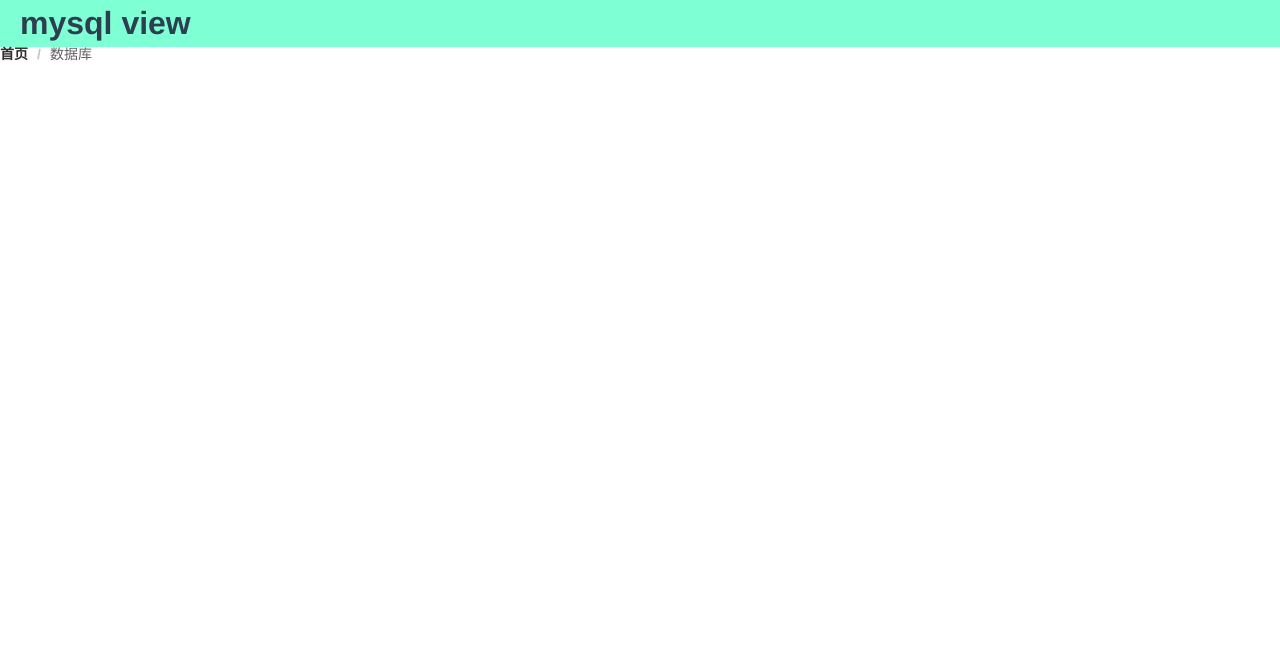
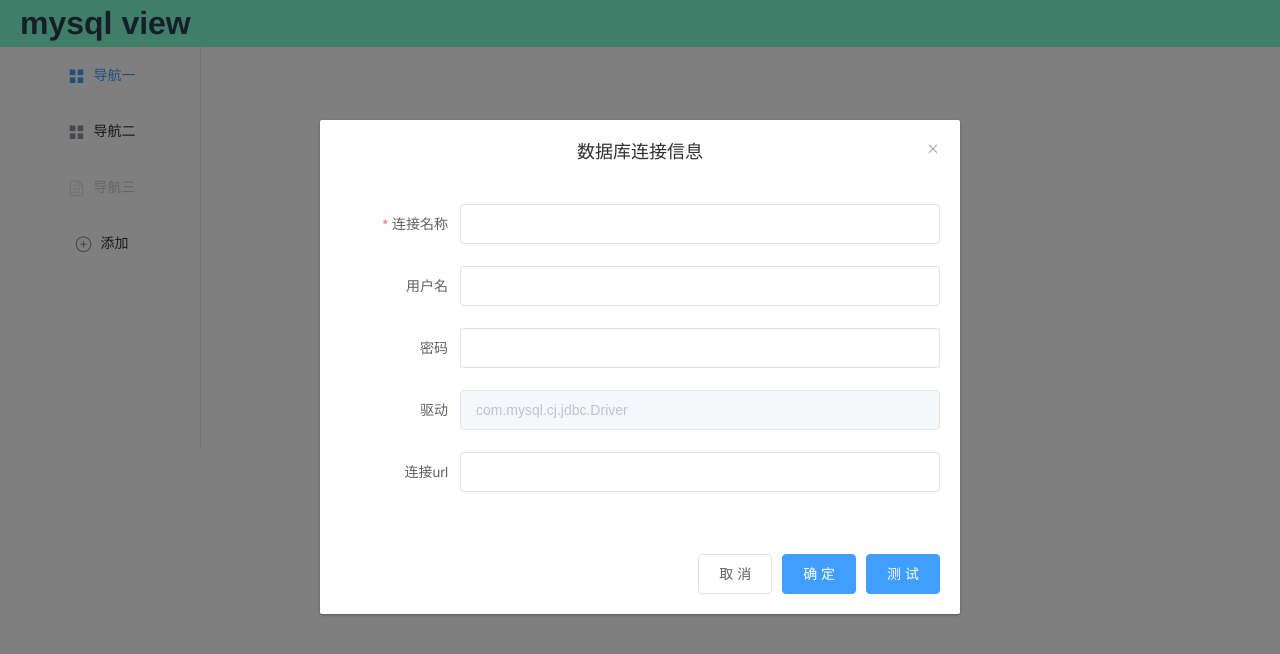
Before and after one commit to Hisenz/MySQL-view-web, a Vue app: page / in a window 1280 px wide. Shown: the top 654 px of the page. Built offline with nearby package versions, Linux system fonts and the light colour scheme; no server answers.

Commit message:
增加 数据库信息添加功能

```diff
--- a/src/components/DataSourceInfo.vue
+++ b/src/components/DataSourceInfo.vue
@@ -1,24 +1,124 @@
 <template>
-  <el-breadcrumb separator="/">
-    <el-breadcrumb-item :to="{ path: '/' }">首页</el-breadcrumb-item>
-    <el-breadcrumb-item :to="{ path: '/' }">数据库</el-breadcrumb-item>
-  </el-breadcrumb>
+  <el-menu default-active="1" class="el-menu-vertical-demo" @open="handleOpen" @close="handleClose"
+           :collapse="isCollapse" @focus="isCollapse = false" @blur="isCollapse = true">
+    <el-menu-item index="1">
+      <i class="el-icon-menu"></i>
+      <template #title>导航一</template>
+    </el-menu-item>
+    <el-menu-item index="2">
+      <i class="el-icon-menu"></i>
+      <template #title>导航二</template>
+    </el-menu-item>
+    <el-menu-item index="3" disabled>
+      <i class="el-icon-document"></i>
+      <template #title>导航三</template>
+    </el-menu-item>
+    <el-menu-item index="4">
+      <i class="el-icon-circle-plus-outline"></i>
+      <template #title>添加</template>
+    </el-menu-item>
+  </el-menu>
+  <el-dialog title="数据库连接信息" v-model="showDiag">
+    <el-form :model="dataSourceInfoTemp" :rules="rules" ref="dataSourceInfoTemp">
+      <el-form-item label="连接名称" label-width="120px" prop="name">
+        <el-input v-model="dataSourceInfoTemp.name" autocomplete="off" ></el-input>
+      </el-form-item>
+      <el-form-item label="用户名" label-width="120px">
+        <el-input v-model="dataSourceInfoTemp.username" autocomplete="off" ></el-input>
+      </el-form-item>
+      <el-form-item label="密码" label-width="120px">
+        <el-input type="password" v-model="dataSourceInfoTemp.password" autocomplete="off" ></el-input>
+      </el-form-item>
+      <el-form-item label="驱动" label-width="120px">
+        <el-input v-model="dataSourceInfoTemp.driver" autocomplete="off" :disabled="true"></el-input>
+      </el-form-item>
+      <el-form-item label="连接url" label-width="120px">
+        <el-input v-model="dataSourceInfoTemp.url" autocomplete="off" property="url"></el-input>
+      </el-form-item>
+    </el-form>
+    <template #footer>
+    <span class="dialog-footer">
+      <el-button @click="dialogFormVisible = false">取 消</el-button>
+      <el-button type="primary" @click="appendDataSource">确 定</el-button>
+      <el-button type="primary" @click="testConnect">测 试</el-button>
+    </span>
+    </template>
+  </el-dialog>
 </template>
 
 <script>
 export default {
   name: "DataSourceInfo",
   data() {
-    return {}
+    return {
+      isCollapse: false,
+      showDiag: true,
+      dataSourceInfos: [],
+      dataSourceInfoTemp: {
+        name: "",
+        driver: "com.mysql.cj.jdbc.Driver",
+        username: "",
+        password: "",
+        url: ""
+      },
+      rules: {
+        name: [
+          {
+            required: true, message: '请输入数据库连接名', trigger: 'blur'
+          }, {
+            min: 3,
+            max: 5,
+            message: '长度在 3 到 5 个字符',
+            trigger: 'blur'
+          }
+        ]
+      }
+    }
   },
   created() {
     this.$api.DataSourceInfoApi.getList().then(resp => {
       console.log(resp)
+      this.dataSourceInfos = resp.data.data;
     })
+  },
+  methods: {
+    handleOpen(key, keyPath) {
+      console.log(key, keyPath);
+    },
+    handleClose(key, keyPath) {
+      console.log(key, keyPath);
+    },
+    testConnect() {
+      this.$api.DataSourceInfoApi.test(this.dataSourceInfoTemp).then(response => {
+        this.responseMsgShow(response, "测试连接")
+      })
+    },
+    appendDataSource() {
+      this.$api.DataSourceInfoApi.append(this.dataSourceInfoTemp).then(response => {
+        this.responseMsgShow(response, "添加数据库信息")
+      })
+    },
+    responseMsgShow(response, operation) {
+      if (response.data.result) {
+        this.$message.success({
+          type: 'success',
+          message: operation + '成功'
+        })
+      } else {
+        this.$message.error({
+          type: 'error',
+          message: operation + '失败'
+        })
+      }
+    }
   }
 }
 </script>
 
 <style scoped>
+.el-menu-vertical-demo:not(.el-menu--collapse) {
+  width: 200px;
+  min-height: 400px;
+}
 
 </style>
--- a/src/request/api/DataSourceInfo.js
+++ b/src/request/api/DataSourceInfo.js
@@ -1,6 +1,9 @@
 import axios from "axios";
 
 const DataSourceInfoApi = {
+    test (params) {
+        return axios.post("/dataSource/testConnection", params)
+    },
     getList() {
         return axios.get("/dataSource")
     },
```
